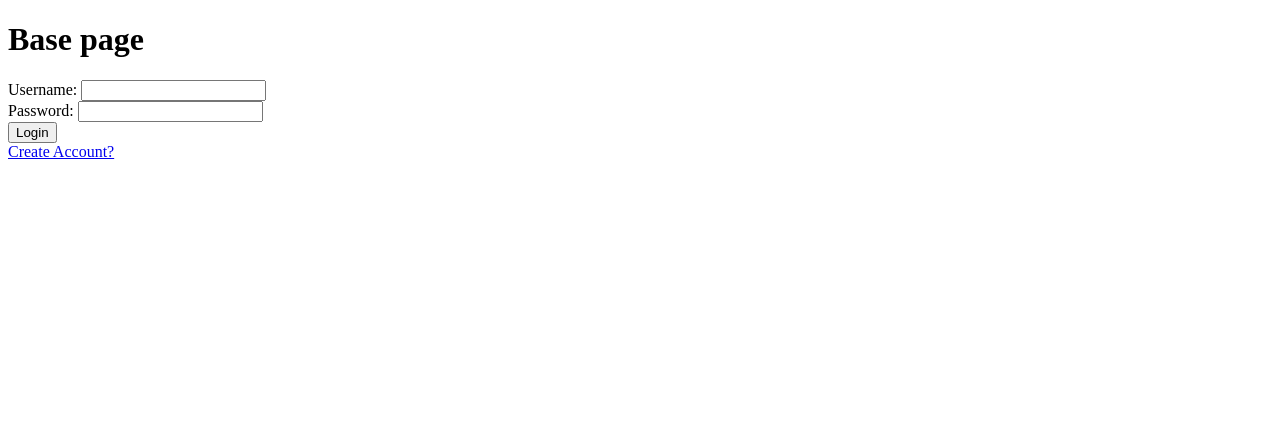
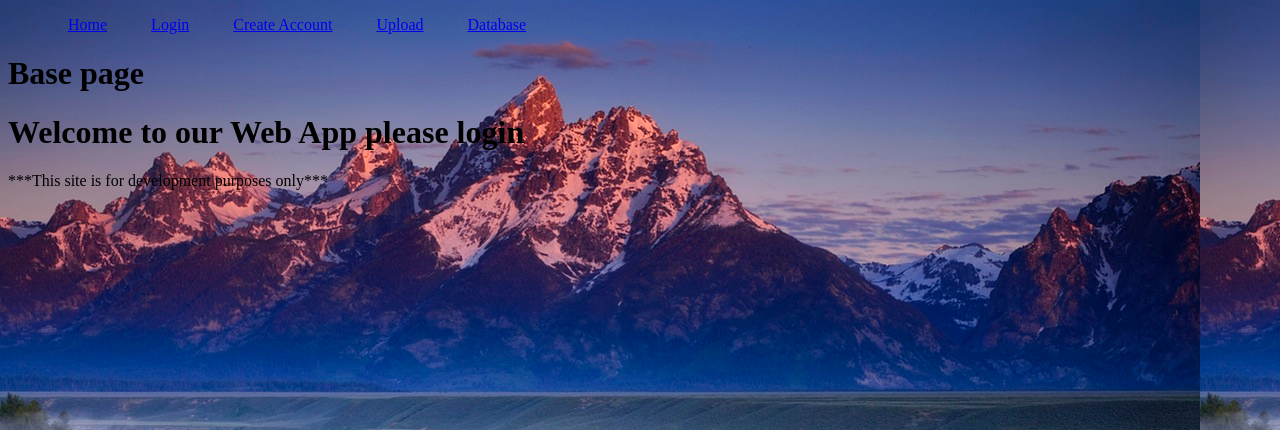
Before and after one commit to mattbarich/CRUD_app, a Flask app: page / in a window 1280 px wide. Shown: the top 430 px of the page. Run offline with Flask 2, Linux system fonts and the light colour scheme.

Commit message:
Prototype 1

```diff
--- a/app.py
+++ b/app.py
@@ -51,7 +51,12 @@ def load_user(uid):
     return user
 
 
-@app.route('/', methods=['GET', 'POST'])
+@app.route('/')
+def home():
+    return render_template('Home.html')
+
+
+@app.route('/login', methods=['GET', 'POST'])
 def login():
     from app import db
     db.create_all()
@@ -81,6 +86,7 @@ def createAccount():
         else:
             db.session.add(Users(username=username, password=password, name=name))
             db.session.commit()
+        return redirect('/login')
     return render_template("createAccount.html")
 
 
@@ -92,8 +98,9 @@ def index():
 
 
 @app.route('/upload', methods=['GET', 'POST'])
+@login_required
 def upload():
-    from app import db
+    from app import db, throwData
     db.create_all()
     if request.method == 'POST':
         file = request.files['File']
@@ -102,8 +109,44 @@ def upload():
         fullPaths = os.path.join(pathS, fileName)
         file.save(fullPaths)
         print(fullPaths)
-        return redirect('/')
+        f = open(fullPaths, "r")
+        f.readline()
+        dataString = f.readlines()
+        for i in range(len(dataString)):
+            line = dataString[i].split(",")
+            hours = line[0]
+            gpa = line[1]
+            major = line[2]
+            year = line[3]
+            db.session.add(throwData(credits=hours, gpa=gpa, major=major, graduation_year=year))
+            db.session.commit()
+
+        return redirect('/database')
     return render_template('upload.html')
+
+
+@app.route('/database')
+@login_required
+def database():
+    throw_data = throwData.query.all()
+    return render_template('database.html', throw_data=throw_data)
+
+
+@app.errorhandler(404)
+def error(err):
+    return render_template('404.html', err=err)
+
+
+@app.errorhandler(401)
+def error(err):
+    return render_template('401.html', err=err)
+
+
+@app.route('/logout')
+@login_required
+def logout():
+    login_user()
+    redirect('/')
 
 
 if __name__ == '__main__':
--- /dev/null
+++ b/static/style.css
@@ -0,0 +1,10 @@
+body {
+    background-image: url(/static/background.png);
+}
+nav ul {
+    list-style-type: none;
+}
+nav ul li{
+    display: inline;
+    padding: 20px;
+}
--- /dev/null
+++ b/templates/404.html
@@ -0,0 +1,5 @@
+{% extends 'base.html' %}
+{% block  title %}404{% endblock %}
+{% block content %}
+<h1>404 Page not found</h1>
+{% endblock %}
--- /dev/null
+++ b/templates/Home.html
@@ -0,0 +1,6 @@
+{% extends 'base.html' %}
+{% block title %} HOME {% endblock %}
+{% block content %}
+<h1>Welcome to our Web App please login</h1>
+<p1>***This site is for development purposes only***</p1>
+{% endblock %}
--- a/templates/base.html
+++ b/templates/base.html
@@ -3,8 +3,18 @@
 <head>
     <meta charset="UTF-8">
     <title>Title</title>
+    <link href="/static/style.css" rel="stylesheet">
 </head>
 <body>
+    <nav>
+        <ul>
+            <li><a href="/">Home</a></li>
+            <li><a href="/login">Login</a></li>
+            <li><a href="/createAccount">Create Account</a></li>
+            <li><a href="/upload">Upload</a></li>
+            <li><a href="/database">Database</a></li>
+        </ul>
+    </nav>
     <h1>Base page</h1>
     {% block content %}
 
--- a/templates/index.html
+++ b/templates/index.html
@@ -2,4 +2,6 @@
 {% block title %} Home {% endblock %}
 {% block content %}
 <h1>Welcome {{ user }} to our shitty web app!!</h1>
+<p1>Try uploading a csv file!</p1>
+<p2><a href="database.html"></a></p2>
 {% endblock %}
--- a/templates/login.html
+++ b/templates/login.html
@@ -4,7 +4,7 @@
 
 {% block content %}
 
-<form action="/" method="POST">
+<form action="/login" method="POST">
     <label for="username">Username: </label><input name="username" id="username" type="text"><br>
     <label for="password">Password: </label><input name="password" id="password" type="password"><br>
     <input name="submitLogin" type="submit" value="Login">
```
Also changed, not shown: static/uploadFiles/throw_data.csv (added, +11 -0 lines), templates/401.html (added, +8 -0 lines), templates/database.html (added, +23 -0 lines), database.db, static/background.png (added).
